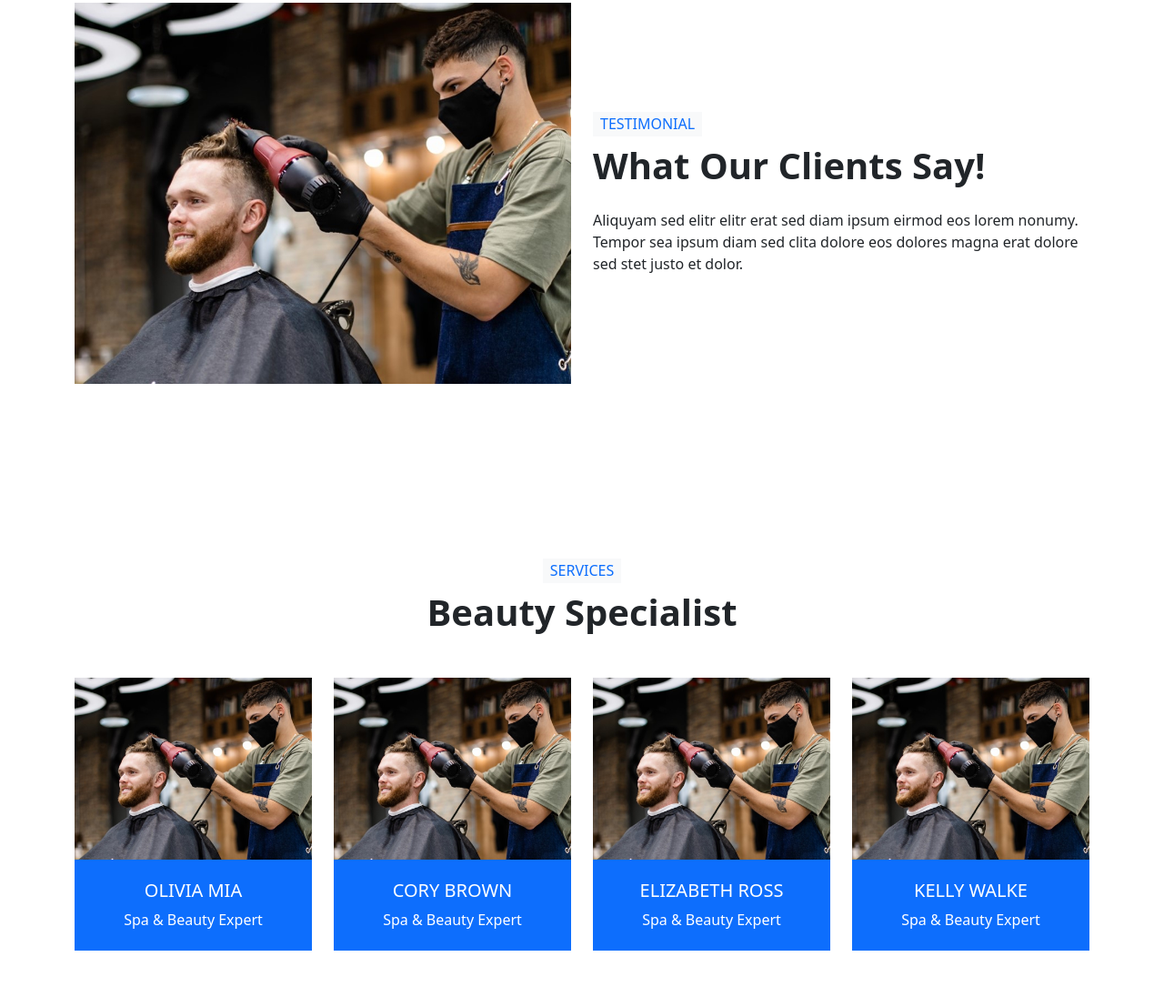
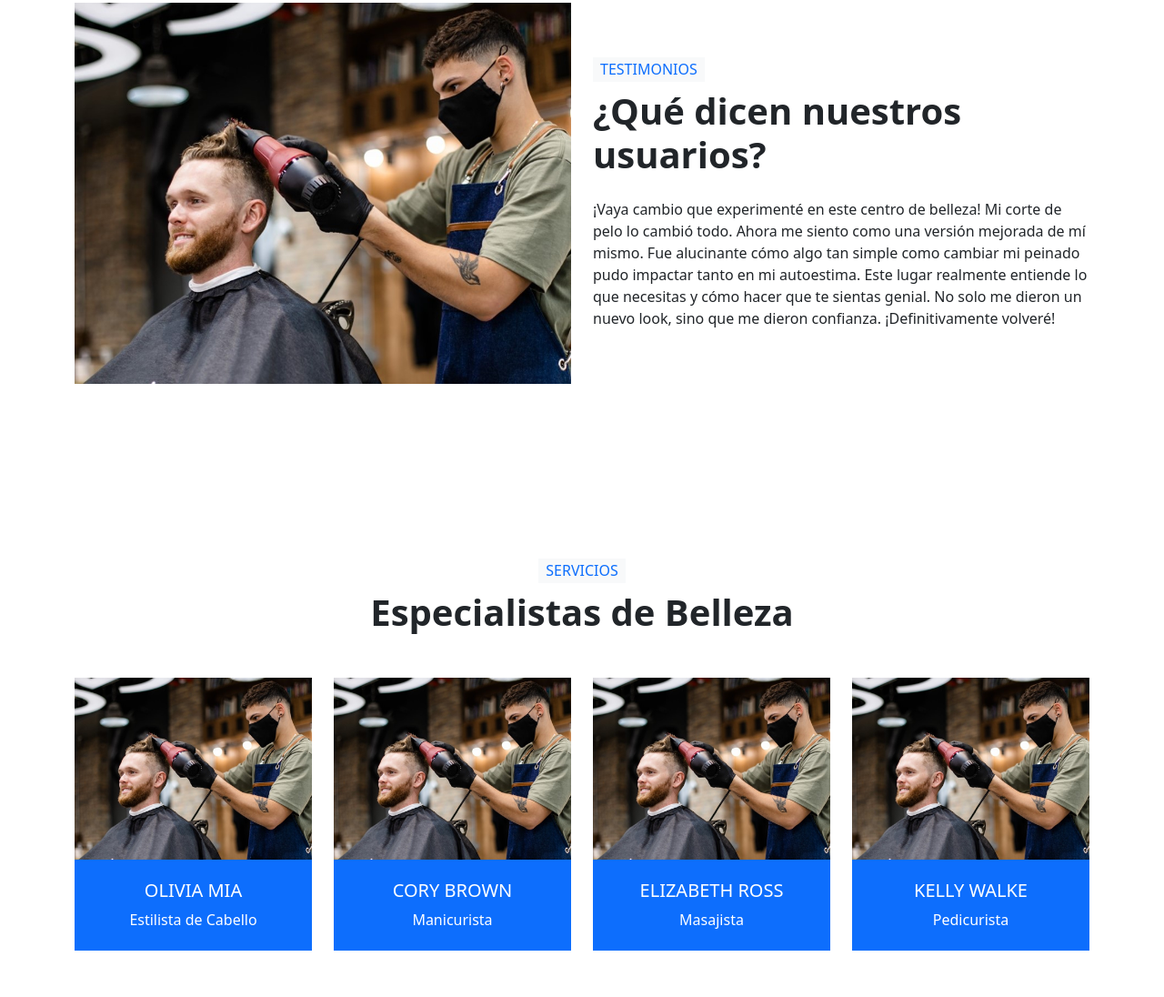
Before and after one commit to LuisPinto9/Front-Proyecto-1er50-Electiva-II, a website: page views/index.html in a window 1280 px wide. Shown: the part 1055-2151 px from the top of the page at 91% size. Drawn offline with nearby package versions, Linux system fonts and the light colour scheme; files that its build step writes are made by us from their sources; files whose address does not match are found by name.

Commit message:
Arreglo de index

```diff
--- a/views/index.html
+++ b/views/index.html
@@ -62,7 +62,8 @@
                   Tratamiento de Cabello
                 </h3>
                 <p class="mx-md-5 px-5">
-                  Especializats a nivel mundial en el cuidado de todo tipo de cabello.
+                  Especialistas a nivel mundial en el cuidado de la apariencia
+                  personal.
                 </p>
               </div>
             </div>
@@ -83,9 +84,9 @@
             <h6
               class="d-inline-block text-primary text-uppercase bg-light py-1 px-2"
             >
-              Testimonial
+              Testimonios
             </h6>
-            <h1 class="mb-4">What Our Clients Say!</h1>
+            <h1 class="mb-4">¿Qué dicen nuestros usuarios?</h1>
             <div class="owl-carousel testimonial-carousel">
               <div class="position-relative">
                 <i
@@ -93,9 +94,13 @@
                   style="top: -6px; right: 0"
                 ></i>
                 <p class="m-0">
-                  Aliquyam sed elitr elitr erat sed diam ipsum eirmod eos lorem
-                  nonumy. Tempor sea ipsum diam sed clita dolore eos dolores
-                  magna erat dolore sed stet justo et dolor.
+                  ¡Vaya cambio que experimenté en este centro de belleza! Mi
+                  corte de pelo lo cambió todo. Ahora me siento como una versión
+                  mejorada de mí mismo. Fue alucinante cómo algo tan simple como
+                  cambiar mi peinado pudo impactar tanto en mi autoestima. Este
+                  lugar realmente entiende lo que necesitas y cómo hacer que te
+                  sientas genial. No solo me dieron un nuevo look, sino que me
+                  dieron confianza. ¡Definitivamente volveré!
                 </p>
               </div>
             </div>
@@ -113,9 +118,9 @@
             <h6
               class="d-inline-block bg-light text-primary text-uppercase py-1 px-2"
             >
-              Services
+              Servicios
             </h6>
-            <h1 class="mb-5">Beauty Specialist</h1>
+            <h1 class="mb-5">Especialistas de Belleza</h1>
           </div>
         </div>
         <div class="row">
@@ -125,7 +130,7 @@
               <div class="position-relative text-center">
                 <div class="team-text bg-primary text-white">
                   <h5 class="text-white text-uppercase">Olivia Mia</h5>
-                  <p class="m-0">Spa & Beauty Expert</p>
+                  <p class="m-0">Estilista de Cabello</p>
                 </div>
               </div>
             </div>
@@ -136,7 +141,7 @@
               <div class="position-relative text-center">
                 <div class="team-text bg-primary text-white">
                   <h5 class="text-white text-uppercase">Cory Brown</h5>
-                  <p class="m-0">Spa & Beauty Expert</p>
+                  <p class="m-0">Manicurista</p>
                 </div>
               </div>
             </div>
@@ -147,7 +152,7 @@
               <div class="position-relative text-center">
                 <div class="team-text bg-primary text-white">
                   <h5 class="text-white text-uppercase">Elizabeth Ross</h5>
-                  <p class="m-0">Spa & Beauty Expert</p>
+                  <p class="m-0">Masajista</p>
                 </div>
               </div>
             </div>
@@ -158,7 +163,7 @@
               <div class="position-relative text-center">
                 <div class="team-text bg-primary text-white">
                   <h5 class="text-white text-uppercase">Kelly Walke</h5>
-                  <p class="m-0">Spa & Beauty Expert</p>
+                  <p class="m-0">Pedicurista</p>
                 </div>
               </div>
             </div>
@@ -182,15 +187,16 @@
               </h1>
             </a>
             <p>
-              Aliquyam sed elitr elitr erat sed diam ipsum eirmod eos lorem
-              nonumy. Tempor sea ipsum diam sed clita dolore eos dolores magna
-              erat dolore sed stet justo et dolor.
+              Con más de 5 años de dedicación al bienestar interpersonal,
+              ofrecemos una experiencia probada en el arte de realzar la belleza
+              y la confianza de nuestros clientes.
             </p>
             <p>
-              <i class="fa fa-map-marker-alt mr-2"></i>123 Street, New York, USA
+              <i class="fa fa-map-marker-alt mr-2"></i>Calle 19 #12 - 21, Nobsa,
+              Colombia
             </p>
-            <p><i class="fa fa-phone-alt mr-2"></i>+012 345 67890</p>
-            <p><i class="fa fa-envelope mr-2"></i>info@example.com</p>
+            <p><i class="fa fa-phone-alt mr-2"></i>+57 3034506679</p>
+            <p><i class="fa fa-envelope mr-2"></i>spa_center_info@gmail.com</p>
           </div>
         </div>
       </div>
```
